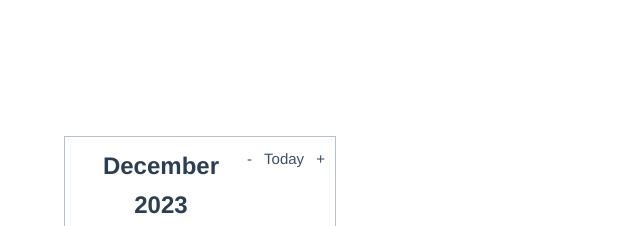
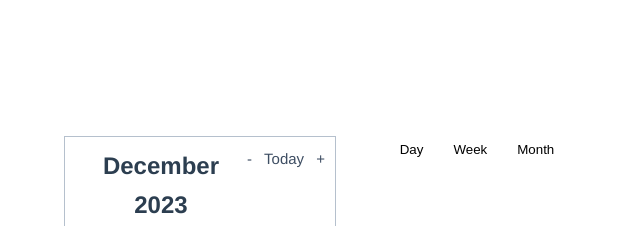
Before and after one commit to justusbeck/vikings, a Vue app: page / in a window 1280 px wide. Shown: the top 226 px of the page, without its empty margins (0-640 px from the left). Built offline with nearby package versions, Linux system fonts and the light colour scheme.

Commit message:
mockup view buttons

```diff
--- a/src/App.vue
+++ b/src/App.vue
@@ -1,17 +1,20 @@
 <template>
   <div id="app">
     <CalendarMonth/>
+    <CalendarDWM/>
   </div>
 </template>
 
 <script>
 import CalendarMonth from "./components/CalendarMonth.vue";
+import CalendarDWM from "./components/CalendarDayWeekMonth.vue"
 
 export default {
   name: "App",
 
   components: {
-    CalendarMonth
+    CalendarMonth,
+    CalendarDWM
   }
 };
 </script>
--- a/src/components/CalendarDayWeekMonth.vue
+++ b/src/components/CalendarDayWeekMonth.vue
@@ -1,32 +1,21 @@
 <script>
-  import Day from "./CalendarDay.vue"
-  import Week from "./CalenderWeek.vue"
-  import Month from "./CalenderMonth.vue"
-  import { ref } from 'vue'
 
-  const currentTab = ref('Month');
-  const tabs = {
-    Day,
-    Week,
-    Month
-  }
 
 </script>
 
 <template>
   <div>
     <div>
-      <component :is="tabs[currentTab]" ></component>
-    </div>
-    <div>
-      <button
-      v-for="(_, tab) in tabs"
-      :key="tab"
-      :class="['tab-button', { active: currentTab === tab }]"
-      @click="currentTab = tab">
+      <button class="tab-button">
+        Day
+      </button>
+      <button class="tab-button">
+        Week
+      </button>
+      <button class="tab-button">
+        Month
+      </button>
 
-        {{ tab }}
-      </button>
     </div>
   </div>
 </template>
```
